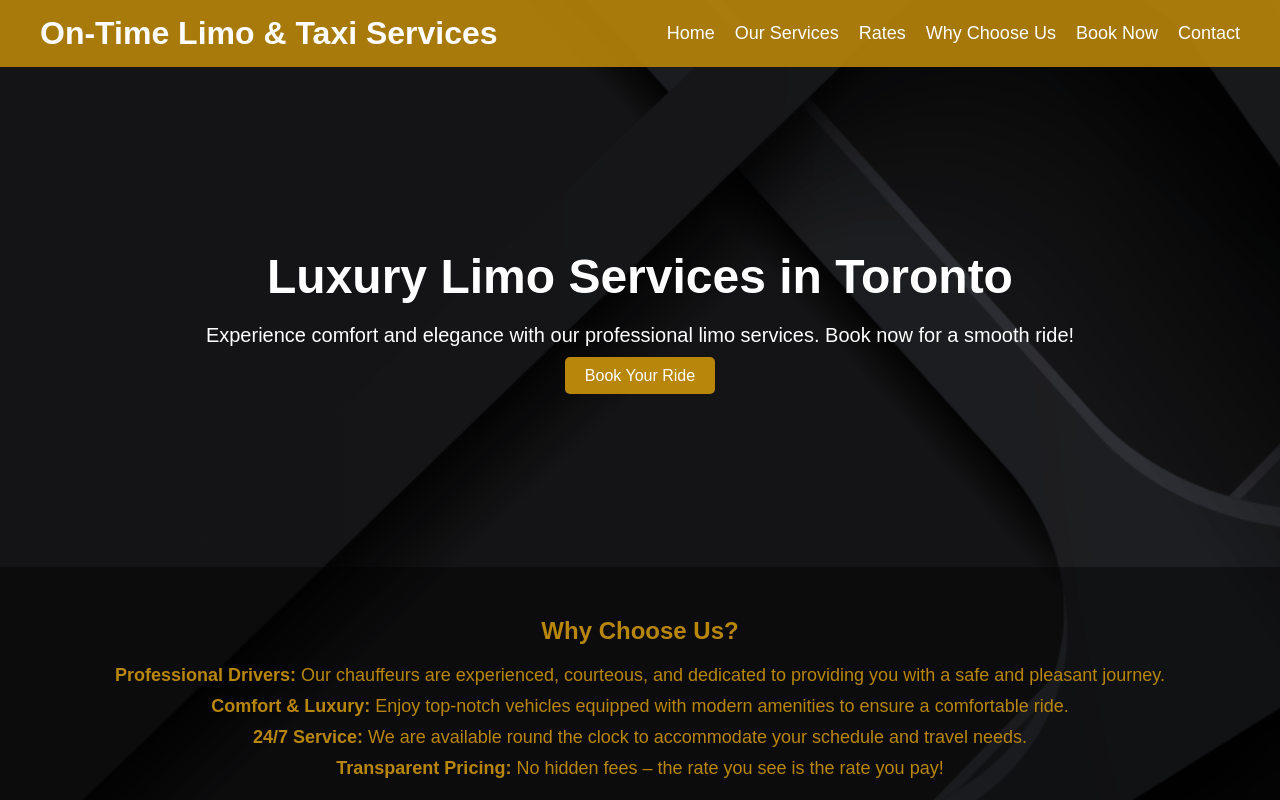
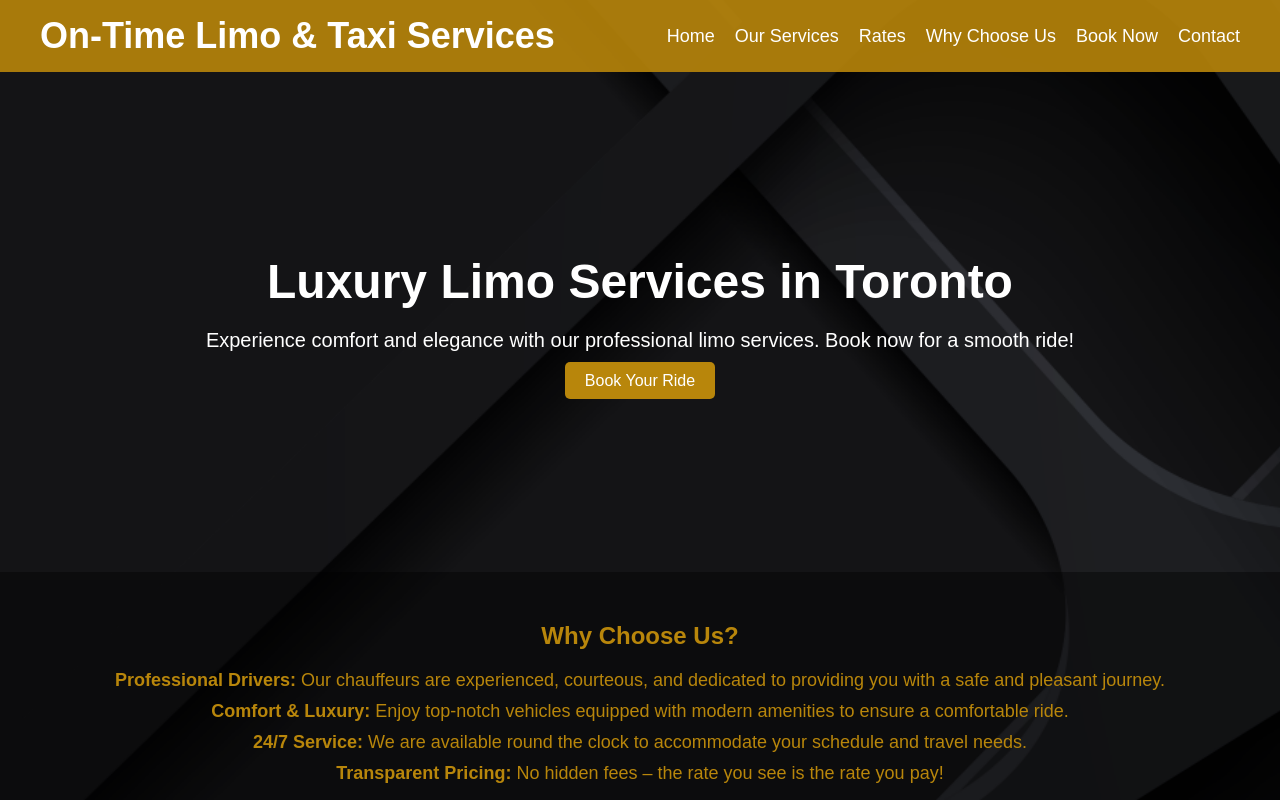
Before and after one commit to AbhinavSivasakthi/Limo-, a plain HTML site: page index.html in a window 1280 px wide. Shown: the top 800 px of the page. Drawn offline with Linux system fonts and the light colour scheme.

Commit message:
css update 2

```diff
--- a/style.css
+++ b/style.css
@@ -27,7 +27,7 @@ body::before {
 
 /* Header */
 header {
-    background-color: rgba(184, 134, 11, 0.9); /* Gold with transparency */
+    background-color: rgba(184, 134, 11, 0.9);
     color: white;
     padding: 15px 0;
 }
@@ -39,6 +39,11 @@ header {
     max-width: 1200px;
     margin: 0 auto;
     padding: 0 20px;
+}
+
+.header-container h1 {
+    font-size: 36px; /* Default font size */
+    transition: font-size 0.3s;
 }
 
 nav ul {
```
